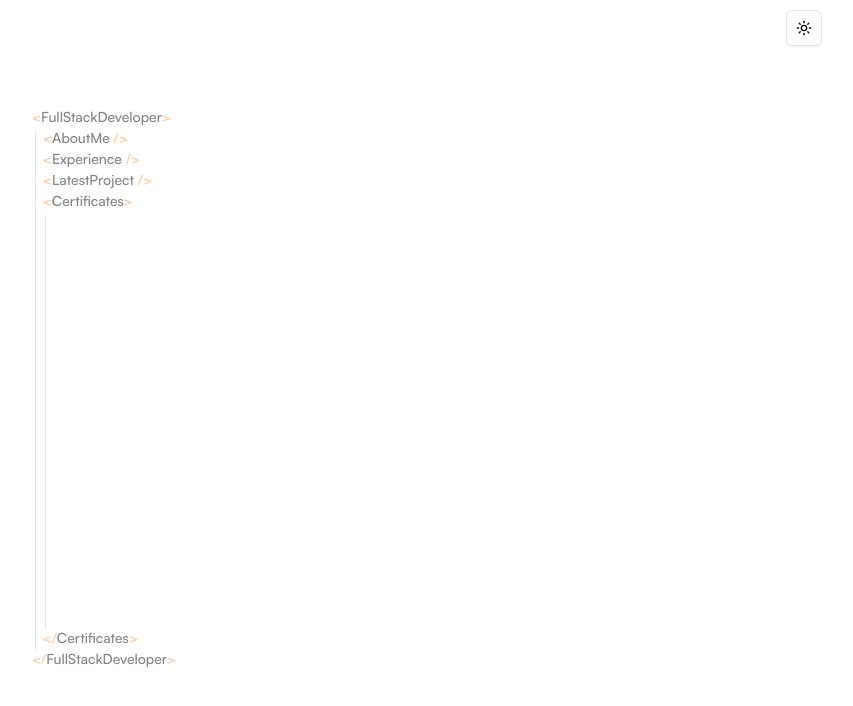
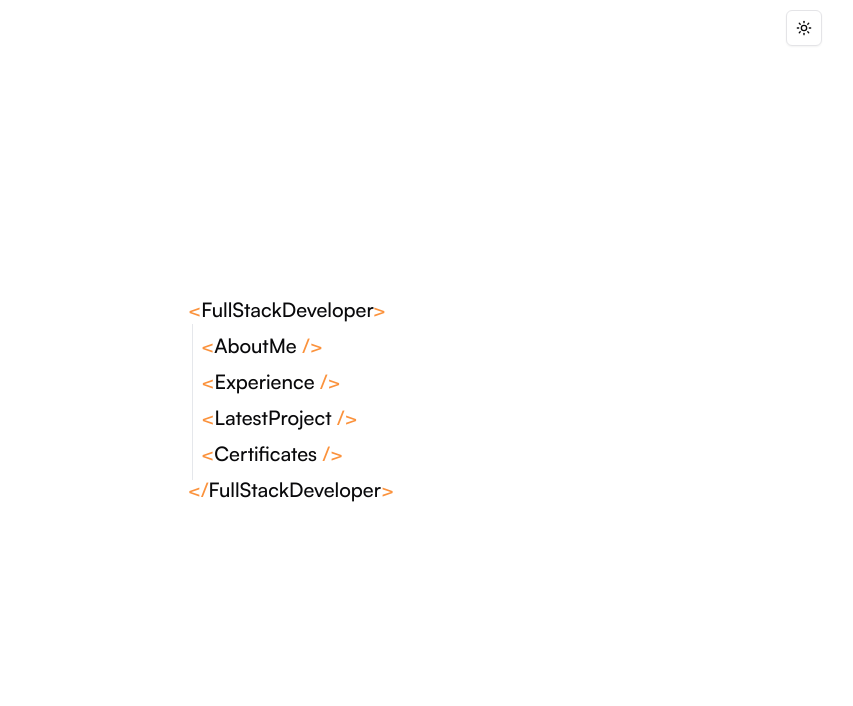
Before and after one commit to BernardoQuina/personal-website, a Next.js app: page / in a window 1280 px wide. Shown: the top 706 px of the page, without its empty margins (346-1199 px from the left). Built offline with nearby package versions, Linux system fonts and the light colour scheme.

Commit message:
Footer section

```diff
--- a/src/components/about-me.tsx
+++ b/src/components/about-me.tsx
@@ -35,8 +35,10 @@
       SECTIONS.index,
       SECTIONS.aboutMe,
       SECTIONS.experience.index,
+      SECTIONS.certificates.kubernetesDeveloper,
+      SECTIONS.footer,
     ],
-    [0.7, 1, 1, 0.7],
+    [0.7, 1, 1, 0.7, 0.7, 1],
   );
   const x = useTransform(
     scrollYProgress,
@@ -50,6 +52,8 @@
       SECTIONS.latestProject,
       SECTIONS.certificates.index,
       SECTIONS.certificates.awsSolutionsArchitect,
+      SECTIONS.certificates.kubernetesDeveloper,
+      SECTIONS.footer,
     ],
     [
       17,
@@ -61,6 +65,8 @@
       39 - measurements.latestProject.width / 2,
       -91.5,
       31.5 - measurements.awsArchitectContent.width / 2,
+      31.5 - measurements.k8sDeveloperContent.width / 2,
+      -32,
     ],
   );
   const y = useTransform(
@@ -76,6 +82,7 @@
       SECTIONS.certificates.index,
       SECTIONS.certificates.awsSolutionsArchitect,
       SECTIONS.certificates.kubernetesDeveloper,
+      SECTIONS.footer,
     ],
     [
       150,
@@ -88,6 +95,7 @@
       -121,
       -73 - measurements.awsArchitectContent.height / 2,
       -94 - measurements.k8sDeveloperContent.height / 2,
+      -54,
     ],
   );
 
@@ -127,8 +135,10 @@
       SECTIONS.index,
       SECTIONS.aboutMe,
       SECTIONS.experience.index,
+      SECTIONS.certificates.kubernetesDeveloper,
+      SECTIONS.footer,
     ],
-    [0, 1, 1, 0.5],
+    [0, 1, 1, 0.5, 0.5, 1],
   );
 
   const pointerEvents = useTransform(scrollYProgress, (value: number) =>
--- a/src/components/certificates.tsx
+++ b/src/components/certificates.tsx
@@ -50,8 +50,10 @@
       SECTIONS.latestProject,
       SECTIONS.certificates.index,
       SECTIONS.certificates.awsSolutionsArchitect,
+      SECTIONS.certificates.kubernetesDeveloper,
+      SECTIONS.footer,
     ],
-    [0.7, 1, 0.7, 0.7, 1, 0.7],
+    [0.7, 1, 0.7, 0.7, 1, 0.7, 0.7, 1],
   );
   const x = useTransform(
     scrollYProgress,
@@ -65,6 +67,8 @@
       SECTIONS.latestProject,
       SECTIONS.certificates.index,
       SECTIONS.certificates.awsSolutionsArchitect,
+      SECTIONS.certificates.kubernetesDeveloper,
+      SECTIONS.footer,
     ],
     [
       17,
@@ -76,6 +80,8 @@
       50 - measurements.latestProject.width / 2,
       -62,
       39 - measurements.awsArchitectContent.width / 2,
+      39 - measurements.k8sDeveloperContent.width / 2,
+      -21,
     ],
   );
   const y = useTransform(
@@ -91,6 +97,7 @@
       SECTIONS.certificates.index,
       SECTIONS.certificates.awsSolutionsArchitect,
       SECTIONS.certificates.kubernetesDeveloper,
+      SECTIONS.footer,
     ],
     [
       165,
@@ -103,19 +110,30 @@
       -54,
       -10 - measurements.awsArchitectContent.height / 2,
       -31 - measurements.k8sDeveloperContent.height / 2,
+      54,
     ],
   );
 
   // Self-closing/Double tag animation and line guide
   const dashOpacity = useTransform(
     scrollYProgress,
-    [SECTIONS.latestProject, SECTIONS.latestProject + SECTIONS.length / 2],
-    [1, 0],
+    [
+      SECTIONS.latestProject,
+      SECTIONS.latestProject + SECTIONS.length / 2,
+      SECTIONS.certificates.kubernetesDeveloper + SECTIONS.length / 2,
+      SECTIONS.footer,
+    ],
+    [1, 0, 0, 1],
   );
   const closingBracketX = useTransform(
     scrollYProgress,
-    [SECTIONS.latestProject, SECTIONS.certificates.index],
-    [0, -14],
+    [
+      SECTIONS.latestProject,
+      SECTIONS.certificates.index,
+      SECTIONS.certificates.kubernetesDeveloper,
+      SECTIONS.footer,
+    ],
+    [0, -14, -14, 0],
   );
 
   const lineGuideHeight = useTransform(
@@ -125,12 +143,14 @@
       SECTIONS.certificates.index,
       SECTIONS.certificates.awsSolutionsArchitect,
       SECTIONS.certificates.kubernetesDeveloper,
+      SECTIONS.footer,
     ],
     [
       0,
       82,
       79 + measurements.awsArchitectContent.height,
       79 + measurements.k8sDeveloperContent.height,
+      0,
     ],
   );
   const lineGuideX = useTransform(
@@ -139,11 +159,15 @@
       SECTIONS.latestProject,
       SECTIONS.certificates.index,
       SECTIONS.certificates.awsSolutionsArchitect,
+      SECTIONS.certificates.kubernetesDeveloper,
+      SECTIONS.footer,
     ],
     [
       72 - measurements.latestProject.width / 2,
       -62,
       59 - measurements.awsArchitectContent.width / 2,
+      59 - measurements.k8sDeveloperContent.width / 2,
+      -21,
     ],
   );
 
@@ -157,8 +181,10 @@
       SECTIONS.latestProject,
       SECTIONS.certificates.index,
       SECTIONS.certificates.awsSolutionsArchitect,
+      SECTIONS.certificates.kubernetesDeveloper,
+      SECTIONS.footer,
     ],
-    [0, 1, 0.5, 0.5, 1, 0.5],
+    [0, 1, 0.5, 0.5, 1, 0.5, 0.5, 1],
   );
 
   const pointerEvents = useTransform(scrollYProgress, (value: number) =>
@@ -208,8 +234,10 @@
       SECTIONS.latestProject,
       SECTIONS.certificates.index,
       SECTIONS.certificates.awsSolutionsArchitect,
+      SECTIONS.certificates.kubernetesDeveloper,
+      SECTIONS.footer,
     ],
-    [0.7, 1, 0.7],
+    [0.7, 1, 0.7, 0.7, 1],
   );
 
   const x = useTransform(
@@ -218,11 +246,15 @@
       SECTIONS.latestProject,
       SECTIONS.certificates.index,
       SECTIONS.certificates.awsSolutionsArchitect,
+      SECTIONS.certificates.kubernetesDeveloper,
+      SECTIONS.footer,
     ],
     [
       50 - measurements.latestProject.width / 2,
       -62,
       39 - measurements.awsArchitectContent.width / 2,
+      39 - measurements.k8sDeveloperContent.width / 2,
+      -21,
     ],
   );
   const y = useTransform(
@@ -232,12 +264,14 @@
       SECTIONS.certificates.index,
       SECTIONS.certificates.awsSolutionsArchitect,
       SECTIONS.certificates.kubernetesDeveloper,
+      SECTIONS.footer,
     ],
     [
       50 + measurements.latestProject.height / 2,
       54,
       91 + measurements.awsArchitectContent.height / 2,
       70 + measurements.k8sDeveloperContent.height / 2,
+      54,
     ],
   );
 
@@ -248,8 +282,10 @@
       SECTIONS.latestProject,
       SECTIONS.certificates.index,
       SECTIONS.certificates.awsSolutionsArchitect,
+      SECTIONS.certificates.kubernetesDeveloper,
+      SECTIONS.footer,
     ],
-    [0, 1, 0.5],
+    [0, 1, 0.5, 0.5, 0],
   );
 
   const pointerEvents = useTransform(scrollYProgress, (value: number) =>
@@ -328,7 +364,7 @@
       0,
       117 - measurements.awsArchitectContent.width / 2,
       81 - measurements.k8sDeveloperContent.width / 2,
-      50 - measurements.latestProject.width / 2,
+      -21,
     ],
   );
   const y = useTransform(
@@ -345,7 +381,7 @@
       -18,
       15 - measurements.awsArchitectContent.height / 2,
       -10 - measurements.k8sDeveloperContent.height / 2,
-      -30 - measurements.latestProject.height / 2,
+      54,
     ],
   );
 
@@ -682,7 +718,7 @@
       0,
       81 - measurements.awsArchitectContent.width / 2,
       117 - measurements.k8sDeveloperContent.width / 2,
-      60 - measurements.latestProject.width / 2,
+      -21,
     ],
   );
   const y = useTransform(
@@ -699,7 +735,7 @@
       18,
       70 + measurements.awsArchitectContent.height / 2,
       15 - measurements.k8sDeveloperContent.height / 2,
-      -30 - measurements.latestProject.height / 2,
+      54,
     ],
   );
 
@@ -728,7 +764,7 @@
       SECTIONS.certificates.kubernetesDeveloper,
       SECTIONS.footer,
     ],
-    [0, 5 + measurements.apr21May22Content.height, 0],
+    [0, 5 + measurements.k8sDeveloperContent.height, 0],
   );
 
   const lineGuideX = useTransform(
@@ -736,10 +772,12 @@
     [
       SECTIONS.certificates.awsSolutionsArchitect,
       SECTIONS.certificates.kubernetesDeveloper,
+      SECTIONS.footer,
     ],
     [
       116 - measurements.awsArchitectContent.width / 2,
       117 - measurements.k8sDeveloperContent.width / 2,
+      35,
     ],
   );
 
@@ -817,11 +855,7 @@
       SECTIONS.certificates.kubernetesDeveloper,
       SECTIONS.footer,
     ],
-    [
-      -measurements.awsArchitectContent.width / 2,
-      16,
-      10 - measurements.latestProject.width / 2,
-    ],
+    [-measurements.awsArchitectContent.width / 2, 16, -80],
   );
   const y = useTransform(
     scrollYProgress,
@@ -830,11 +864,7 @@
       SECTIONS.certificates.kubernetesDeveloper,
       SECTIONS.footer,
     ],
-    [
-      70 + measurements.awsArchitectContent.height / 2,
-      30,
-      -30 - measurements.latestProject.height / 2,
-    ],
+    [70 + measurements.awsArchitectContent.height / 2, 30, 54],
   );
 
   // Opacity and pointer events
@@ -945,7 +975,7 @@
     [
       81 - measurements.awsArchitectContent.width / 2,
       117 - measurements.k8sDeveloperContent.width / 2,
-      60 - measurements.latestProject.width / 2,
+      -21,
     ],
   );
   const y = useTransform(
@@ -958,7 +988,7 @@
     [
       70 + measurements.awsArchitectContent.height / 2,
       45 + measurements.k8sDeveloperContent.height / 2,
-      -30 - measurements.latestProject.height / 2,
+      54,
     ],
   );
 
--- a/src/components/content-index.tsx
+++ b/src/components/content-index.tsx
@@ -24,8 +24,14 @@
   // Scale and position
   const scale = useTransform(
     scrollYProgress,
-    [SECTIONS.hero, SECTIONS.index, SECTIONS.aboutMe],
-    [0.7, 1, 0.7],
+    [
+      SECTIONS.hero,
+      SECTIONS.index,
+      SECTIONS.aboutMe,
+      SECTIONS.certificates.kubernetesDeveloper,
+      SECTIONS.footer,
+    ],
+    [0.7, 1, 0.7, 0.7, 1],
   );
   const x = useTransform(
     scrollYProgress,
@@ -39,6 +45,8 @@
       SECTIONS.latestProject,
       SECTIONS.certificates.index,
       SECTIONS.certificates.awsSolutionsArchitect,
+      SECTIONS.certificates.kubernetesDeveloper,
+      SECTIONS.footer,
     ],
     [
       30,
@@ -50,6 +58,8 @@
       60 - measurements.latestProject.width / 2,
       -72,
       52 - measurements.awsArchitectContent.width / 2,
+      52 - measurements.k8sDeveloperContent.width / 2,
+      0,
     ],
   );
   const y = useTransform(
@@ -65,6 +75,7 @@
       SECTIONS.certificates.index,
       SECTIONS.certificates.awsSolutionsArchitect,
       SECTIONS.certificates.kubernetesDeveloper,
+      SECTIONS.footer,
     ],
     [
       138,
@@ -77,12 +88,18 @@
       -142,
       -94 - measurements.awsArchitectContent.height / 2,
       -115 - measurements.k8sDeveloperContent.height / 2,
+      -90,
     ],
   );
   const opacity = useTransform(
     scrollYProgress,
-    [SECTIONS.index, SECTIONS.aboutMe],
-    [1, 0.5],
+    [
+      SECTIONS.index,
+      SECTIONS.aboutMe,
+      SECTIONS.certificates.kubernetesDeveloper,
+      SECTIONS.footer,
+    ],
+    [1, 0.5, 0.5, 1],
   );
 
   // Self-closing/Double tag animation and line guide
@@ -110,6 +127,7 @@
       SECTIONS.certificates.index,
       SECTIONS.certificates.awsSolutionsArchitect,
       SECTIONS.certificates.kubernetesDeveloper,
+      SECTIONS.footer,
     ],
     [
       0,
@@ -122,6 +140,7 @@
       200,
       185 + measurements.awsArchitectContent.height,
       185 + measurements.k8sDeveloperContent.height,
+      156,
     ],
   );
   const lineGuideX = useTransform(
@@ -136,6 +155,8 @@
       SECTIONS.latestProject,
       SECTIONS.certificates.index,
       SECTIONS.certificates.awsSolutionsArchitect,
+      SECTIONS.certificates.kubernetesDeveloper,
+      SECTIONS.footer,
     ],
     [
       80,
@@ -147,6 +168,8 @@
       91 - measurements.latestProject.width / 2,
       -41,
       83 - measurements.awsArchitectContent.width / 2,
+      83 - measurements.k8sDeveloperContent.width / 2,
+      0,
     ],
   );
 
@@ -186,8 +209,14 @@
   // Scale and position
   const scale = useTransform(
     scrollYProgress,
-    [SECTIONS.hero, SECTIONS.index, SECTIONS.aboutMe],
-    [0.7, 1, 0.7],
+    [
+      SECTIONS.hero,
+      SECTIONS.index,
+      SECTIONS.aboutMe,
+      SECTIONS.certificates.kubernetesDeveloper,
+      SECTIONS.footer,
+    ],
+    [0.7, 1, 0.7, 0.7, 1],
   );
   const x = useTransform(
     scrollYProgress,
@@ -201,6 +230,8 @@
       SECTIONS.latestProject,
       SECTIONS.certificates.index,
       SECTIONS.certificates.awsSolutionsArchitect,
+      SECTIONS.certificates.kubernetesDeveloper,
+      SECTIONS.footer,
     ],
     [
       30,
@@ -212,6 +243,8 @@
       58 - measurements.latestProject.width / 2,
       -74,
       50 - measurements.awsArchitectContent.width / 2,
+      50 - measurements.k8sDeveloperContent.width / 2,
+      -3,
     ],
   );
   const y = useTransform(
@@ -227,6 +260,7 @@
       SECTIONS.certificates.index,
       SECTIONS.certificates.awsSolutionsArchitect,
       SECTIONS.certificates.kubernetesDeveloper,
+      SECTIONS.footer,
     ],
     [
       170,
@@ -239,14 +273,21 @@
       79,
       112 + measurements.awsArchitectContent.height / 2,
       91 + measurements.k8sDeveloperContent.height / 2,
+      90,
     ],
   );
 
   // Opacity and pointer events
   const opacity = useTransform(
     scrollYProgress,
-    [SECTIONS.hero, SECTIONS.index, SECTIONS.aboutMe],
-    [0, 1, 0.5],
+    [
+      SECTIONS.hero,
+      SECTIONS.index,
+      SECTIONS.aboutMe,
+      SECTIONS.certificates.kubernetesDeveloper,
+      SECTIONS.footer,
+    ],
+    [0, 1, 0.5, 0.5, 1],
   );
 
   const pointerEvents = useTransform(scrollYProgress, (value: number) =>
--- a/src/components/experience.tsx
+++ b/src/components/experience.tsx
@@ -48,8 +48,10 @@
       SECTIONS.aboutMe,
       SECTIONS.experience.index,
       SECTIONS.experience.may22Jun24,
+      SECTIONS.certificates.kubernetesDeveloper,
+      SECTIONS.footer,
     ],
-    [0.7, 1, 0.7, 1, 0.7],
+    [0.7, 1, 0.7, 1, 0.7, 0.7, 1],
   );
   const x = useTransform(
     scrollYProgress,
@@ -63,6 +65,8 @@
       SECTIONS.latestProject,
       SECTIONS.certificates.index,
       SECTIONS.certificates.awsSolutionsArchitect,
+      SECTIONS.certificates.kubernetesDeveloper,
+      SECTIONS.footer,
     ],
     [
       17,
@@ -74,6 +78,8 @@
       45.5 - measurements.latestProject.width / 2,
       -85.5,
       37.5 - measurements.awsArchitectContent.width / 2,
+      37.5 - measurements.k8sDeveloperContent.width / 2,
+      -23,
     ],
   );
   const y = useTransform(
@@ -89,6 +95,7 @@
       SECTIONS.certificates.index,
       SECTIONS.certificates.awsSolutionsArchitect,
       SECTIONS.certificates.kubernetesDeveloper,
+      SECTIONS.footer,
     ],
     [
       155,
@@ -101,6 +108,7 @@
       -100,
       -52 - measurements.awsArchitectContent.height / 2,
       -73 - measurements.k8sDeveloperContent.height / 2,
+      -18,
     ],
   );
 
@@ -170,8 +178,10 @@
       SECTIONS.aboutMe,
       SECTIONS.experience.index,
       SECTIONS.experience.may22Jun24,
+      SECTIONS.certificates.kubernetesDeveloper,
+      SECTIONS.footer,
     ],
-    [0, 1, 0.5, 1, 0.5],
+    [0, 1, 0.5, 1, 0.5, 0.5, 1],
   );
 
   const pointerEvents = useTransform(scrollYProgress, (value: number) =>
@@ -539,8 +549,8 @@
           </p>
           <p className="text-muted-foreground">
             <span className="font-medium text-foreground">DevOps: </span>
-            Managed AWS cloud infrastructure using IaC, implemented CI/CD
-            pipelines, and optimized performance and reliability.
+            Managed AWS infrastructure using IaC, implemented CI/CD pipelines,
+            and optimized performance and reliability.
           </p>
           <p className="text-muted-foreground">
             <span className="font-medium text-foreground">Collaboration: </span>
--- a/src/components/footer.tsx
+++ b/src/components/footer.tsx
@@ -6,8 +6,11 @@
 
 export function Footer() {
   return (
-    <footer className="mt-20 w-full items-center overflow-hidden bg-background/95 backdrop-blur supports-[backdrop-filter]:bg-background/60">
-      <div className="w-full max-w-[70rem] justify-between gap-12 px-4 py-12 sm:flex-row sm:gap-0 lg:px-8">
+    <footer
+      id="footer"
+      className="snap-point w-full items-center overflow-hidden"
+    >
+      <div className="mt-auto w-full max-w-[70rem] justify-between gap-12 px-4 py-12 sm:flex-row sm:gap-0 lg:px-8">
         <div className="w-full flex-row items-center justify-around sm:contents sm:justify-between">
           <div className="justify-center">
             <div className="flex-column items-center gap-1 sm:items-start">
--- a/src/components/latest-project.tsx
+++ b/src/components/latest-project.tsx
@@ -43,8 +43,10 @@
       SECTIONS.experience.apr21May22,
       SECTIONS.latestProject,
       SECTIONS.certificates.index,
+      SECTIONS.certificates.kubernetesDeveloper,
+      SECTIONS.footer,
     ],
-    [0.7, 1, 0.7, 0.7, 1, 0.7],
+    [0.7, 1, 0.7, 0.7, 1, 0.7, 0.7, 1],
   );
   const x = useTransform(
     scrollYProgress,
@@ -58,6 +60,8 @@
       SECTIONS.latestProject,
       SECTIONS.certificates.index,
       SECTIONS.certificates.awsSolutionsArchitect,
+      SECTIONS.certificates.kubernetesDeveloper,
+      SECTIONS.footer,
     ],
     [
       17,
@@ -69,6 +73,8 @@
       75 - measurements.latestProject.width / 2,
       -79.5,
       43.5 - measurements.awsArchitectContent.width / 2,
+      43.5 - measurements.k8sDeveloperContent.width / 2,
+      -14.5,
     ],
   );
   const y = useTransform(
@@ -84,6 +90,7 @@
       SECTIONS.certificates.index,
       SECTIONS.certificates.awsSolutionsArchitect,
       SECTIONS.certificates.kubernetesDeveloper,
+      SECTIONS.footer,
     ],
     [
       160,
@@ -96,6 +103,7 @@
       -79,
       -31 - measurements.awsArchitectContent.height / 2,
       -52 - measurements.k8sDeveloperContent.height / 2,
+      18,
     ],
   );
 
@@ -150,12 +158,13 @@
       SECTIONS.hero,
       SECTIONS.index,
       SECTIONS.aboutMe,
-
       SECTIONS.experience.apr21May22,
       SECTIONS.latestProject,
       SECTIONS.certificates.index,
+      SECTIONS.certificates.kubernetesDeveloper,
+      SECTIONS.footer,
     ],
-    [0, 1, 0.5, 0.5, 1, 0.5],
+    [0, 1, 0.5, 0.5, 1, 0.5, 0.5, 1],
   );
 
   const pointerEvents = useTransform(scrollYProgress, (value: number) =>
--- a/src/components/page-layout.tsx
+++ b/src/components/page-layout.tsx
@@ -2,7 +2,7 @@
 import Head from 'next/head';
 
 import { Header } from './header';
-// import { Footer } from './footer';
+import { Footer } from './footer';
 
 export function PageLayout({
   children,
@@ -21,7 +21,7 @@
       </Head>
       <Header />
       <main>{children}</main>
-      {/* <Footer /> */}
+      <Footer />
     </div>
   );
 }
--- a/src/pages/index.tsx
+++ b/src/pages/index.tsx
@@ -74,7 +74,6 @@
         k8sDeveloperContentRef={k8sDeveloperContentRef}
       />
       {/* Section snap points */}
-      <div className="snap-point" id="footer" />
     </PageLayout>
   );
 }
```
